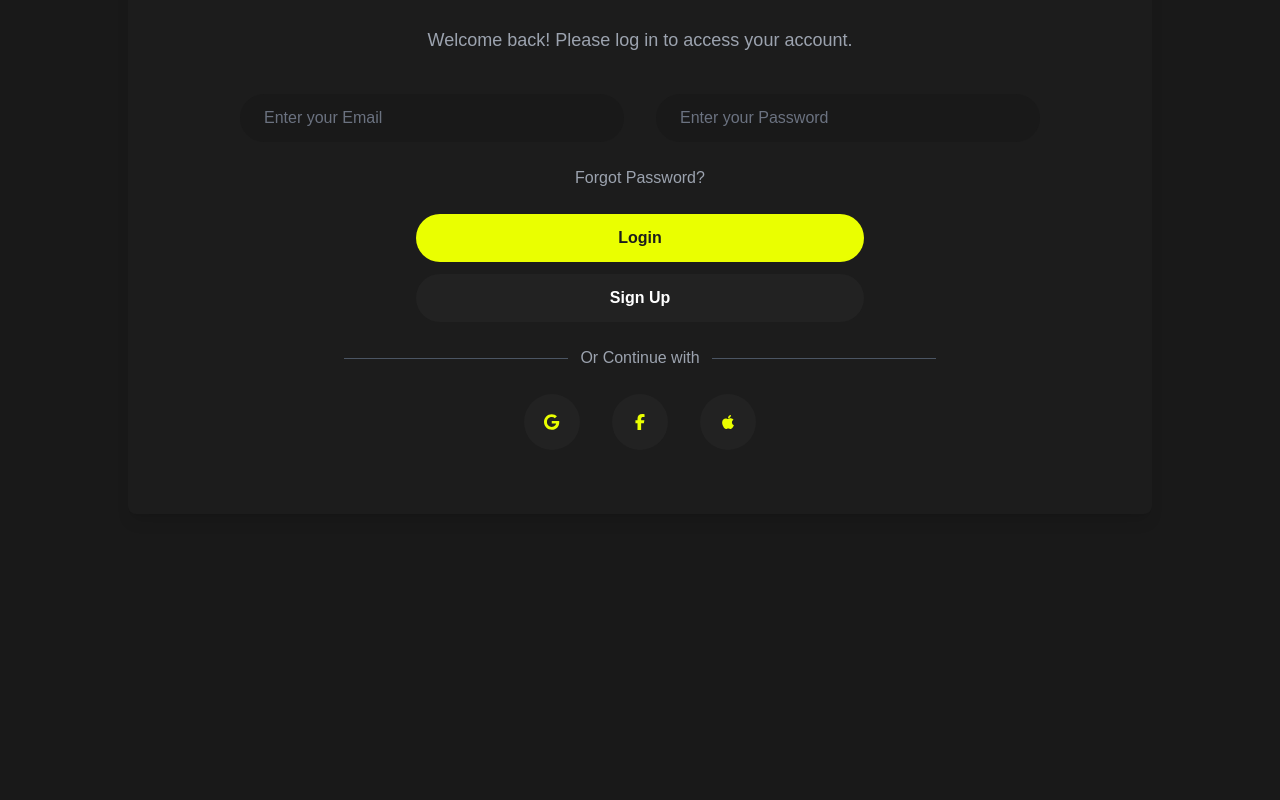
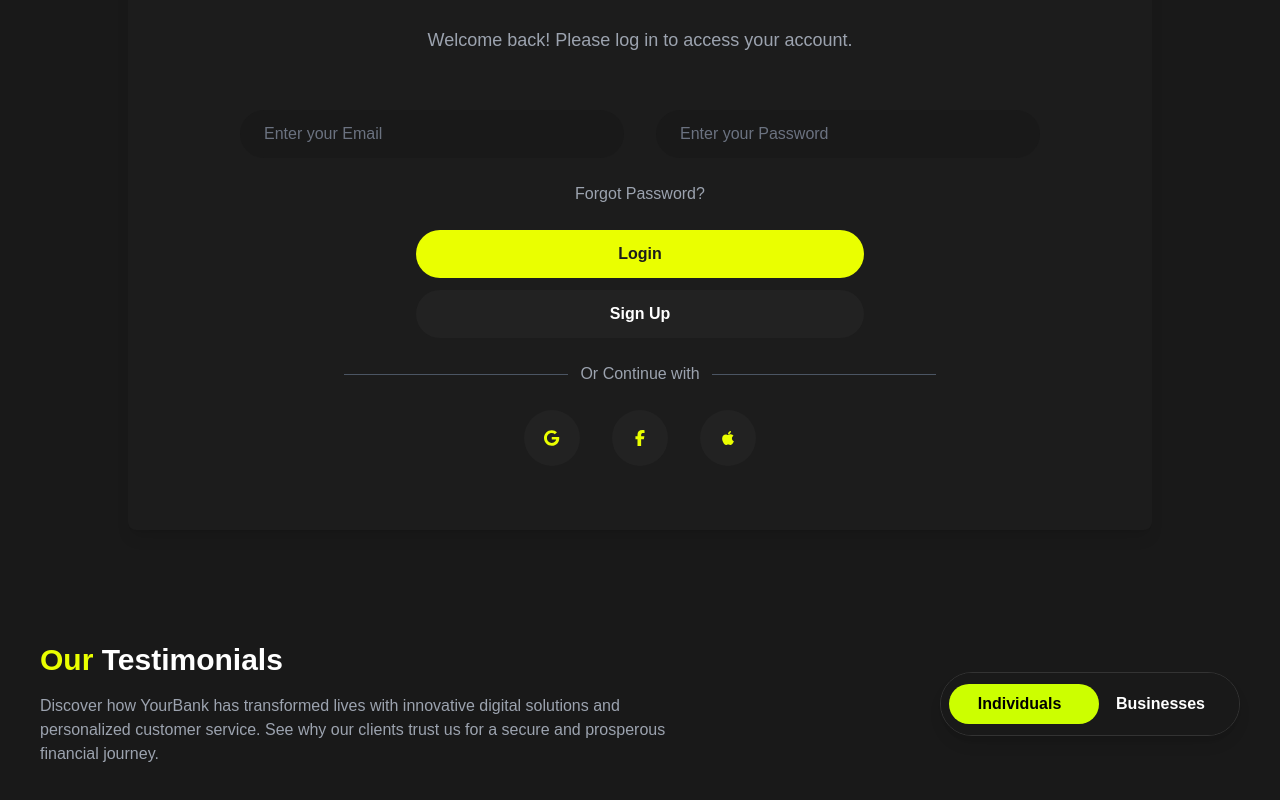
Before and after one commit to Dark1nessss/Financial-Tracker, a Next.js app in the folder client/: page /login in a window 1280 px wide. Shown: the part 302-1102 px from the top of the page. Before the commit the page ends 896 px from the top, so only its background shows below. Built offline with nearby package versions, Linux system fonts and the light colour scheme.

Commit message:
Testemonial Base

```diff
--- a/client/package.json
+++ b/client/package.json
@@ -11,6 +11,7 @@
   "dependencies": {
     "@fortawesome/fontawesome-svg-core": "^6.6.0",
     "@fortawesome/free-brands-svg-icons": "^6.6.0",
+    "@fortawesome/free-solid-svg-icons": "^6.6.0",
     "@fortawesome/react-fontawesome": "^0.2.2",
     "next": "14.2.11",
     "react": "^18",
--- a/client/src/app/login/page.js
+++ b/client/src/app/login/page.js
@@ -4,9 +4,11 @@ import React from 'react';
 import { useState } from 'react';
 import { useEffect } from 'react';
 import { FontAwesomeIcon } from '@fortawesome/react-fontawesome';
-import { faGoogle, faFacebookF, faApple } from '@fortawesome/free-brands-svg-icons';
+import { faGoogle, faFacebookF, faApple} from '@fortawesome/free-brands-svg-icons';
+import { faArrowLeft, faArrowRight, faQuoteLeft } from '@fortawesome/free-solid-svg-icons';
 
 export default function LoginPage() {
+  const [viewType, setViewType] = useState("Individuals");
   return (
     <>
       {/* Navbar */}
@@ -34,7 +36,7 @@ export default function LoginPage() {
 
       {/* Login Page */}
       <div className="min-h-screen bg-[#191919] flex flex-col items-center justify-center">
-        <div className="w-full max-w-5xl p-16 space-y-10 bg-[#1c1c1c] rounded-lg shadow-lg backdrop-blur-md">
+        <div className="w-full max-w-5xl p-16 space-y-14 bg-[#1c1c1c] rounded-lg shadow-lg backdrop-blur-md">
           <h2 className="text-center text-5xl font-bold text-[#eaff00]">Login</h2>
           <p className="text-center text-gray-400 text-lg">
             Welcome back! Please log in to access your account.
@@ -98,6 +100,53 @@ export default function LoginPage() {
           </form>
         </div>
       </div>
+
+      {/* Testimonials Section */}
+      <section className="w-full bg-[#191919] py-12 flex items-center justify-between max-w-7xl mx-auto px-10">
+        {/* Title and Subtitle */}
+        <div className="text-left">
+          <h2 className="text-3xl font-bold text-[#eaff00]">
+            Our <span className="text-white">Testimonials</span>
+          </h2>
+          <p className="text-gray-400 text-base mt-4 max-w-2xl">
+            Discover how YourBank has transformed lives with innovative digital solutions and personalized customer service.
+            See why our clients trust us for a secure and prosperous financial journey.
+          </p>
+        </div>
+
+        {/* Toggle Button Wrapper */}
+        <div className="relative flex items-center justify-between w-[300px] h-16 p-2 bg-[#191919] rounded-full shadow-lg border border-[#333333]">
+          {/* Slightly Larger Background for Buttons */}
+          <div className="absolute inset-0 w-full h-full bg-[#191919] rounded-full"></div>
+
+          {/* Smaller Highlight */}
+          <div
+            className={`absolute w-[150px] h-10 bg-[#CCFF00] rounded-full transition-all duration-300 ${
+              viewType === "Businesses" ? "translate-x-[135px]" : "translate-x-0"
+            }`}
+          ></div>
+
+          {/* For Individuals Button */}
+          <button
+            className={`w-1/2 z-10 text-base font-semibold transition-all duration-300 ${
+              viewType === "Individuals" ? "text-black" : "text-white"
+            }`}
+            onClick={() => setViewType("Individuals")}
+          >
+            Individuals
+          </button>
+
+          {/* For Businesses Button */}
+          <button
+            className={`w-1/2 z-10 text-base font-semibold transition-all duration-300 ${
+              viewType === "Businesses" ? "text-black" : "text-white"
+            }`}
+            onClick={() => setViewType("Businesses")}
+          >
+            Businesses
+          </button>
+        </div>
+      </section>
     </>
   );
 }
```
Also changed, not shown: 1 other file (tests, documents, lock files or other folders).
